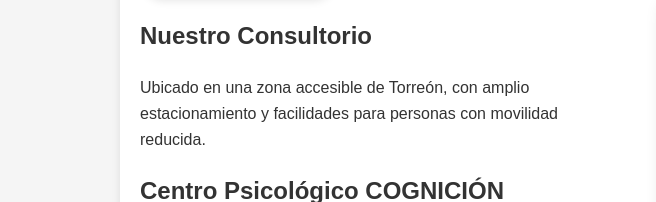
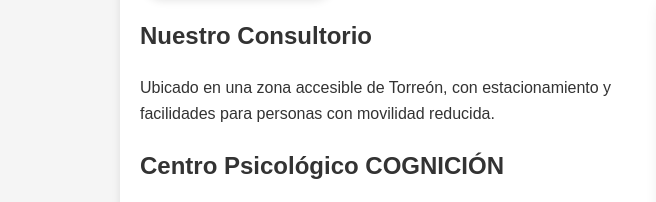
Before and after one commit to AbelMorals/Cognicion, a plain HTML site: page index.html in a window 1280 px wide. Shown: the part 1842-2044 px from the top of the page, 0-656 px from the left. Drawn offline with Linux system fonts and the light colour scheme; grey boxes are pictures that could not be loaded.

Commit message:
Update index.html

```diff
--- a/index.html
+++ b/index.html
@@ -99,7 +99,7 @@
         <section class="location-section">
             <div class="location-info">
                 <h2>Nuestro Consultorio</h2>
-                <p>Ubicado en una zona accesible de Torreón, con amplio estacionamiento y facilidades para personas con
+                <p>Ubicado en una zona accesible de Torreón, con estacionamiento y facilidades para personas con
                     movilidad reducida.</p>
 
                 <h2>Centro Psicológico COGNICIÓN</h2>
```
